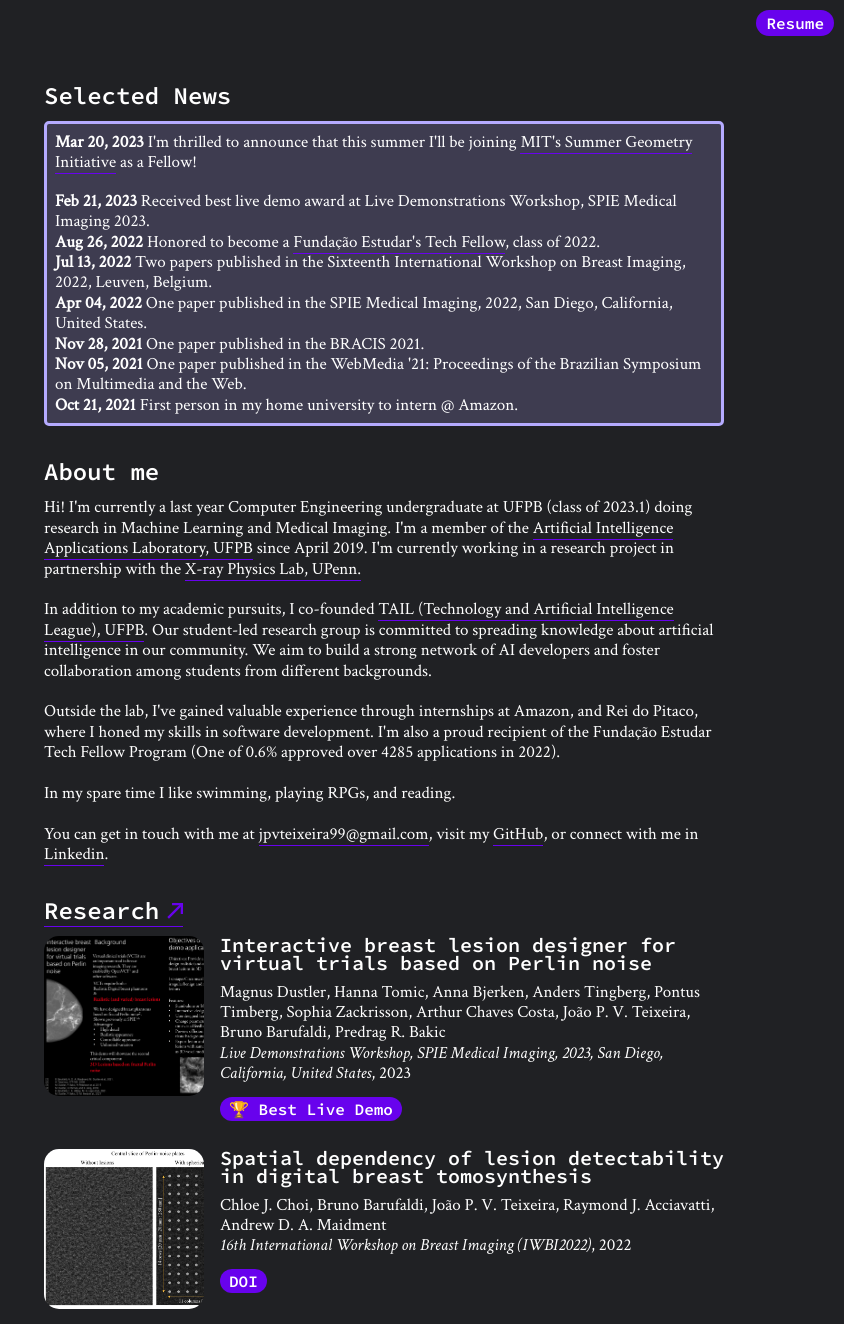
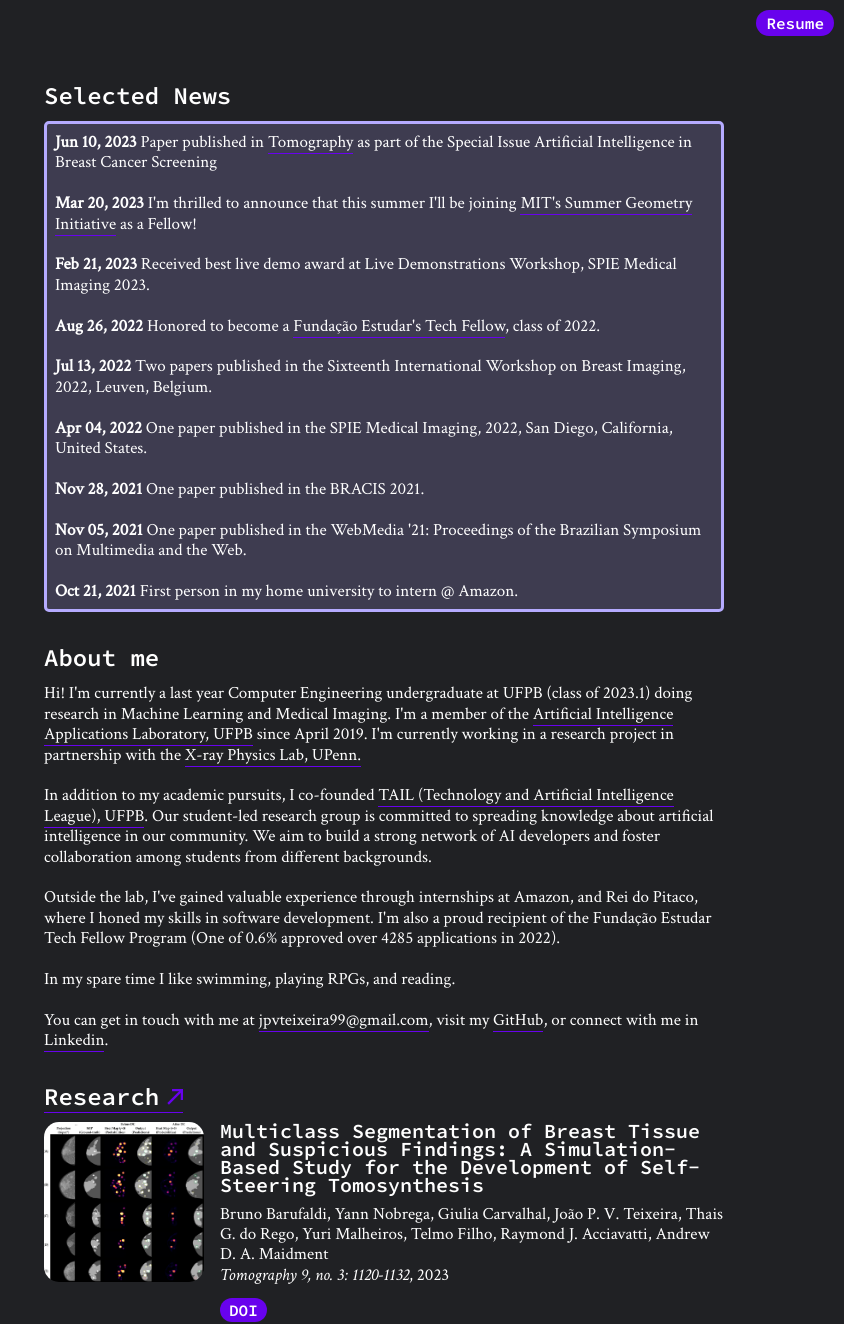
Before and after one commit to jpvt/jpvteixeira.com, a website: page website/index.html in a window 1280 px wide. Shown: the top 1324 px of the page, 436-1280 px from the left. Drawn offline with Linux system fonts and the light colour scheme.

Commit message:
add tomography paper

```diff
--- a/website/data/paper_data.json
+++ b/website/data/paper_data.json
@@ -1,4 +1,12 @@
-[{"title": "Interactive breast lesion designer for virtual trials based on Perlin noise",
+[{"title": "Multiclass Segmentation of Breast Tissue and Suspicious Findings: A Simulation-Based Study for the Development of Self-Steering Tomosynthesis",
+"authors": ["Bruno Barufaldi", "Yann Nobrega", "Giulia Carvalhal", "João P. V. Teixeira",
+ "Thais G. do Rego", "Yuri Malheiros", "Telmo Filho", "Raymond J. Acciavatti", "Andrew D. A. Maidment"],
+"conference": "Tomography 9, no. 3: 1120-1132",
+"year": 2023,
+"image": "tomography_j.png",
+"links": {"DOI": "https://doi.org/10.3390/tomography9030092"}
+},
+{"title": "Interactive breast lesion designer for virtual trials based on Perlin noise",
 "authors": ["Magnus Dustler", "Hanna Tomic", "Anna Bjerken", "Anders Tingberg", "Pontus Timberg", "Sophia Zackrisson",
 "Arthur Chaves Costa", "João P. V. Teixeira", "Bruno Barufaldi", "Predrag R. Bakic"],
 "conference": "Live Demonstrations Workshop, SPIE Medical Imaging, 2023, San Diego, California, United States",
--- a/website/index.html
+++ b/website/index.html
@@ -68,13 +68,22 @@
 	<div id="main">
 		<h2 id="news-header">Selected News</h2>
 		<div id="news">
-			<p><b>Mar 20, 2023</b> I'm thrilled to announce that this summer I'll be joining <a href="https://sgi.mit.edu/sgi-2023" class="ext_link">MIT's Summer Geometry Initiative</a> as a Fellow!</p><br>
+			<p><b>Jun 10, 2023</b> Paper published in <a href="https://www.mdpi.com/2379-139X/9/3/92" class="ext_link">Tomography</a> as part of the Special Issue Artificial Intelligence in Breast Cancer Screening<br>
+				<br>
+			<p><b>Mar 20, 2023</b> I'm thrilled to announce that this summer I'll be joining <a href="https://sgi.mit.edu/sgi-2023" class="ext_link">MIT's Summer Geometry Initiative</a> as a Fellow!<br>
+				<br>
 			<p><b>Feb 21, 2023</b> Received best live demo award at Live Demonstrations Workshop, SPIE Medical Imaging 2023.<br>
+				<br>
 			<p><b>Aug 26, 2022</b> Honored to become a <a href="https://www.opovo.com.br/noticias/tecnologia/opovotecnologia/2022/09/10291358-fundacao-estudar-anuncia-agraciados-de-programa-focado-em-tecnologia.html" class="ext_link">Fundação Estudar's Tech Fellow</a>, class of 2022.<br>
+				<br>
 			<p><b>Jul 13, 2022</b> Two papers published in the Sixteenth International Workshop on Breast Imaging, 2022, Leuven, Belgium.<br>
+				<br>
 			<p><b>Apr 04, 2022</b> One paper published in the SPIE Medical Imaging, 2022, San Diego, California, United States.<br>
+				<br>
 			<p><b>Nov 28, 2021</b> One paper published in the BRACIS 2021.<br>
+				<br>
 			<p><b>Nov 05, 2021</b> One paper published in the WebMedia '21: Proceedings of the Brazilian Symposium on Multimedia and the Web.<br>
+				<br>
 			<p><b>Oct 21, 2021</b> First person in my home university to intern @ Amazon.<br>
 			</div>
 		<h2 id="about-header">About me</h2>
```
Also changed, not shown: website/public/img/project_images/tomography_j.png (added).
